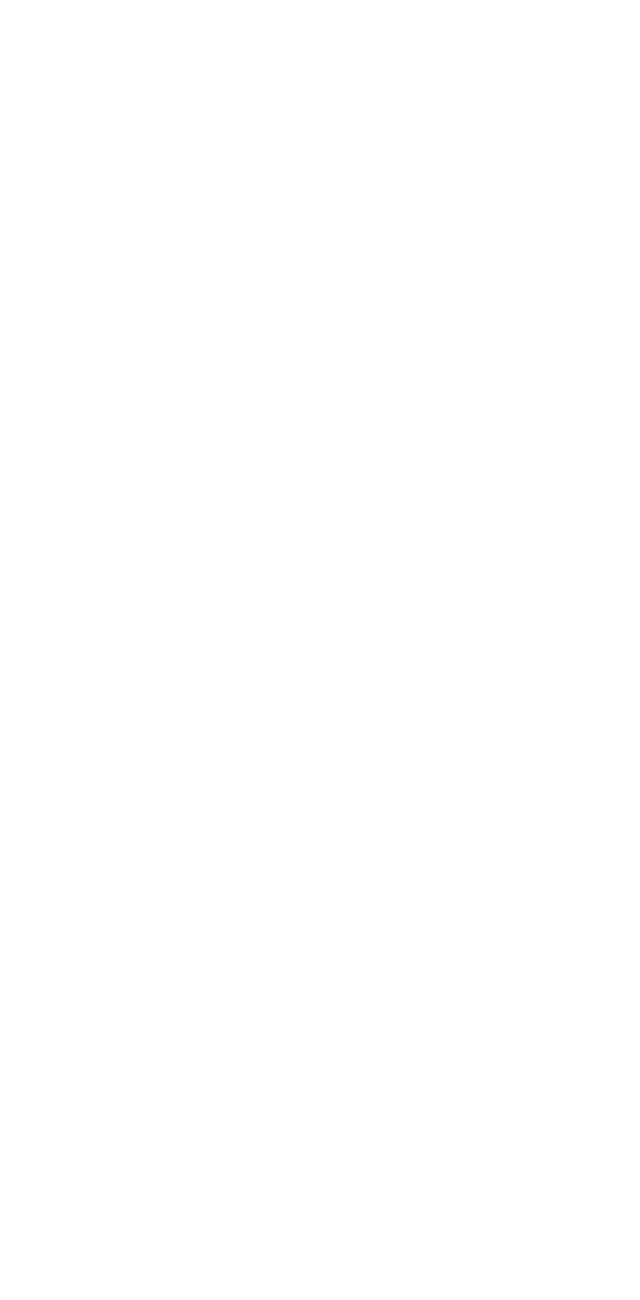
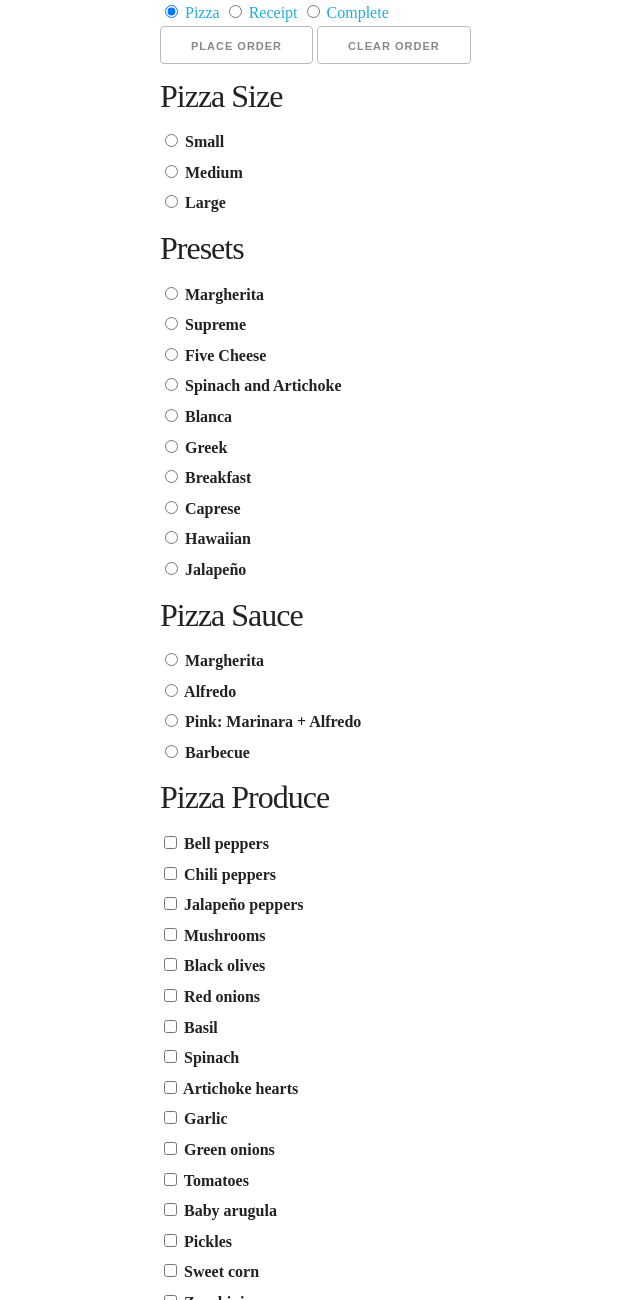
Before and after one commit to SmKou/pizza-parlor, a plain HTML site: page index.html in a window 1280 px wide. Shown: the top 1300 px of the page, without its empty margins (0-640 px from the left). Before the commit the page ends 800 px from the top, so only its background shows below. Drawn offline with Linux system fonts and the light colour scheme.

Commit message:
Add pizza options and base prices

```diff
--- a/css/styles.css
+++ b/css/styles.css
@@ -26,6 +26,7 @@
 /* skeleton */ html { font-size: 62.5% }
 
 body {
+    margin: 0;
     font-family: 'Alegreya', serif;
     font-size: 1.5em;
     font-size: 1.6rem;
@@ -224,5 +225,6 @@ pre, code { background: #CCC }
 –––––––––––––––––––––––––––––––––––––––––––––––––– */
 
 
+
 /* Messages and Notices
 –––––––––––––––––––––––––––––––––––––––––––––––––– */
--- a/index.html
+++ b/index.html
@@ -0,0 +1,266 @@
+<!DOCTYPE html>
+<html lang="en">
+<head>
+    <meta charset="UTF-8">
+    <meta name="viewport" content="width=device-width, initial-scale=1.0">
+    <title>Pizza Parlor</title>
+    <link rel="stylesheet" href="css/styles.css">
+    <script src="js/parlor.js"></script>
+    <script src="js/scripts.js"></script>
+    <script src="js/tests.js"></script>
+</head>
+<body>
+    <main>
+        <section class="st-container">
+            <input type="radio" id="st-control-1" name="order-menu" checked>
+            <a href="#pizza-order">Pizza</a>
+            <input type="radio" id="st-control-2" name="order-menu">
+            <a href="#receipt-confirmation">Receipt</a>
+            <input type="radio" id="st-control-3" name="order-menu">
+            <a href="#confirmation">Complete</a>
+            <section class="st-scroll">
+                <article id="pizza-order" class="st-panel">
+                    <div class="container">
+                        <form class="pizza-list">
+                            <div class="list"></div>
+                            <div class="form-mng">
+                                <input type="submit" id="submit-pizza-list" value="Place Order">
+                                <input type="reset" id="reset-pizza-list" value="Clear Order">
+                            </div>
+                        </form>
+                        <form class="pizza-details">
+                            <div class="pizza-size">
+                                <h3>Pizza Size</h3>
+                                <div class="radio">
+                                    <label for="size-sm">
+                                        <input type="radio" id="size-sm" name="pizza-size" value="sm">
+                                        Small
+                                    </label>
+                                    <label for="size-mm">
+                                        <input type="radio" id="size-mm" name="pizza-size" value="mm">
+                                        Medium
+                                    </label>
+                                    <label for="size-lg">
+                                        <input type="radio" id="size-lg" name="pizza-size" value="lg">
+                                        Large
+                                    </label>
+                                </div>
+                            </div>
+                            <div class="pizza-presets">
+                                <h3>Presets</h3>
+                                <div class="radio">
+                                    <label for="preset-mgh">
+                                        <input type="radio" id="preset-mgh" name="pizza-preset" value="mgh">
+                                        Margherita
+                                    </label>
+                                    <label for="preset-sup">
+                                        <input type="radio" id="preset-sup" name="pizza-preset" value="sup">
+                                        Supreme
+                                    </label>
+                                    <label for="preset-ch">
+                                        <input type="radio" id="preset-ch" name="pizza-preset" value="ch">
+                                        Five Cheese
+                                    </label>
+                                    <label for="preset-sa">
+                                        <input type="radio" id="preset-sa" name="pizza-preset" value="sa">
+                                        Spinach and Artichoke
+                                    </label>
+                                    <label for="preset-wt">
+                                        <input type="radio" id="preset-wt" name="pizza-preset" value="wt">
+                                        Blanca
+                                    </label>
+                                    <label for="preset-grk">
+                                        <input type="radio" id="preset-grk" name="pizza-preset" value="grk">
+                                        Greek
+                                    </label>
+                                    <label for="preset-bf">
+                                        <input type="radio" id="preset-bf" name="pizza-preset" value="bf">
+                                        Breakfast
+                                    </label>
+                                    <label for="preset-cap">
+                                        <input type="radio" id="preset-cap" name="pizza-preset" value="cap">
+                                        Caprese
+                                    </label>
+                                    <label for="preset-hwn">
+                                        <input type="radio" id="preset-hwn" name="pizza-preset" value="hwn">
+                                        Hawaiian
+                                    </label>
+                                    <label for="preset-jlp">
+                                        <input type="radio" id="preset-jlp" name="pizza-preset" value="jlp">
+                                        Jalapeño
+                                    </label>
+                                </div>
+                            </div>
+                            <div class="pizza-sauce">
+                                <h3>Pizza Sauce</h3>
+                                <div class="radio">
+                                    <label for="sauce-mgh">
+                                        <input type="radio" id="sauce-mgh" name="pizza-sauce" value="mgh">
+                                        Margherita
+                                    </label>
+                                    <label for="sauce-afo">
+                                        <input type="radio" id="sauce-afo" name="pizza-sauce" value="afo">
+                                        Alfredo
+                                    </label>
+                                    <label for="sauce-pnk">
+                                        <input type="radio" id="sauce-pnk" name="pizza-sauce" value="pnk">
+                                        Pink: Marinara + Alfredo
+                                    </label>
+                                    <label for="sauce-bbq">
+                                        <input type="radio" id="sauce-bbq" name="pizza-sauce" value="bbq">
+                                        Barbecue
+                                    </label>
+                                </div>
+                            </div>
+                            <div class="pizza-produce">
+                                <h3>Pizza Produce</h3>
+                                <div class="checkbox">
+                                    <label for="produce-bp">
+                                        <input type="checkbox" id="produce-bp" name="pizza-produce" value="bp">
+                                        Bell peppers
+                                    </label>
+                                    <label for="produce-cp">
+                                        <input type="checkbox" id="produce-cp" name="pizza-produce" value="cp">
+                                        Chili peppers
+                                    </label>
+                                    <label for="produce-jlp">
+                                        <input type="checkbox" id="produce-jlp" name="pizza-produce" value="jlp">
+                                        Jalapeño peppers
+                                    </label>
+                                    <label for="produce-msh">
+                                        <input type="checkbox" id="produce-msh" name="pizza-produce" value="msh">
+                                        Mushrooms
+                                    </label>
+                                    <label for="produce-bo">
+                                        <input type="checkbox" id="produce-bo" name="pizza-produce" value="bo">
+                                        Black olives
+                                    </label>
+                                    <label for="produce-ro">
+                                        <input type="checkbox" id="produce-ro" name="pizza-produce" value="ro">
+                                        Red onions
+                                    </label>
+                                    <label for="produce-bsl">
+                                        <input type="checkbox" id="produce-bsl" name="pizza-produce" value="bsl">
+                                        Basil
+                                    </label>
+                                    <label for="produce-sp">
+                                        <input type="checkbox" id="produce-sp" name="pizza-produce" value="sp">
+                                        Spinach
+                                    </label>
+                                    <label for="produce-art">
+                                        <input type="checkbox" id="produce-art" name="pizza-produce" value="art">
+                                        Artichoke hearts
+                                    </label>
+                                    <label for="produce-glc">
+                                        <input type="checkbox" id="produce-glc" name="pizza-produce" value="glc">
+                                        Garlic
+                                    </label>
+                                    <label for="produce-go">
+                                        <input type="checkbox" id="produce-go" name="pizza-produce" value="go">
+                                        Green onions
+                                    </label>
+                                    <label for="produce-tto">
+                                        <input type="checkbox" id="produce-tto" name="pizza-produce" value="tto">
+                                        Tomatoes
+                                    </label>
+                                    <label for="produce-ba">
+                                        <input type="checkbox" id="produce-ba" name="pizza-produce" value="ba">
+                                        Baby arugula
+                                    </label>
+                                    <label for="produce-pck">
+                                        <input type="checkbox" id="produce-pck" name="pizza-produce" value="pck">
+                                        Pickles
+                                    </label>
+                                    <label for="produce-sc">
+                                        <input type="checkbox" id="produce-sc" name="pizza-produce" value="sc">
+                                        Sweet corn
+                                    </label>
+                                    <label for="produce-zuc">
+                                        <input type="checkbox" id="produce-zuc" name="pizza-produce" value="zuc">
+                                        Zucchini
+                                    </label>
+                                    <label for="produce-pin">
+                                        <input type="checkbox" id="produce-pin" name="pizza-produce" value="pin">
+                                        Pineapples
+                                    </label>
+                                </div>
+                            </div>
+                            <div class="pizza-protein">
+                                <h3>Pizza Protein</h3>
+                                <div class="checkbox">
+                                    <label for="meat-pep">
+                                        <input type="checkbox" id="meat-pep" name="pizza-protein" value="pep">
+                                        Pepperoni
+                                    </label>
+                                    <label for="meat-ssg">
+                                        <input type="checkbox" id="meat-ssg" name="pizza-protein" value="ssg">
+                                        Sausage
+                                    </label>
+                                    <label for="meat-eg">
+                                        <input type="checkbox" id="meat-eg" name="pizza-protein" value="eg">
+                                        Eggs
+                                    </label>
+                                    <label for="meat-bs">
+                                        <input type="checkbox" id="meat-bs" name="pizza-protein" value="bs">
+                                        Butter shrimp
+                                    </label>
+                                    <label for="meat-hm">
+                                        <input type="checkbox" id="meat-hm" name="pizza-protein" value="hm">
+                                        Ham
+                                    </label>
+                                </div>
+                            </div>
+                            <div class="pizza-cheese">
+                                <h3>Pizza Cheese</h3>
+                                <div class="checkbox">
+                                    <label for="cheese-moz">
+                                        <input type="checkbox" id="cheese-moz" name="pizza-cheese" value="moz">
+                                        Mozzarella
+                                    </label>
+                                    <label for="cheese-prm">
+                                        <input type="checkbox" id="cheese-prm" name="pizza-cheese" value="prm">
+                                        Parmesan
+                                    </label>
+                                    <label for="cheese-rct">
+                                        <input type="checkbox" id="cheese-rct" name="pizza-cheese" value="rct">
+                                        Ricotta
+                                    </label>
+                                    <label for="cheese-ft">
+                                        <input type="checkbox" id="cheese-ft" name="pizza-cheese" value="ft">
+                                        Feta
+                                    </label>
+                                    <label for="cheese-gt">
+                                        <input type="checkbox" id="cheese-gt" name="pizza-cheese" value="gt">
+                                        Goat
+                                    </label>
+                                    <label for="cheese-rmo">
+                                        <input type="checkbox" id="cheese-rmo" name="pizza-cheese" value="rmo">
+                                        Romano
+                                    </label>
+                                    <label for="cheese-ago">
+                                        <input type="checkbox" id="cheese-ago" name="pizza-cheese" value="ago">
+                                        Asiago
+                                    </label>
+                                    <label for="cheese-bl">
+                                        <input type="checkbox" id="cheese-bl" name="pizza-cheese" value="bl">
+                                        Blue
+                                    </label>
+                                    <label for="cheese-sc">
+                                        <input type="checkbox" id="cheese-sc" name="pizza-cheese" value="sc">
+                                        Sharp cheddar
+                                    </label>
+                                </div>
+                            </div>
+                            <div class="form-mng">
+                                <input class="button button-primary" type="submit" id="submit-pizza-details" value="Submit">
+                                <input class="button" type="reset" id="reset-pizza-details" value="Reset">
+                            </div>
+                        </form>
+                    </div>
+                </article>
+                <article id="receipt-confirmation"></article>
+            </section>
+        </section>
+    </main>
+</body>
+</html>
```
Also changed, not shown: js/pizza.js (added, +143 -0 lines), js/parlor.js (added).
